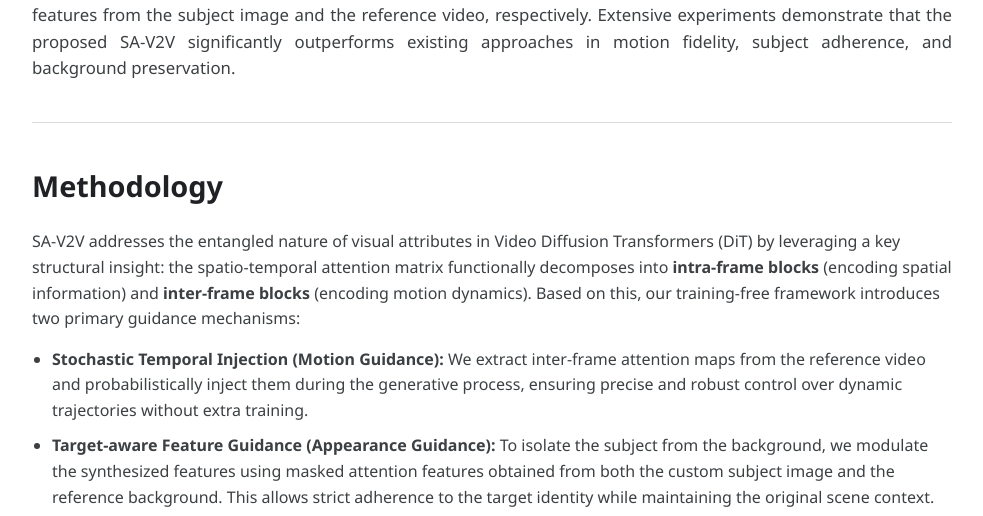
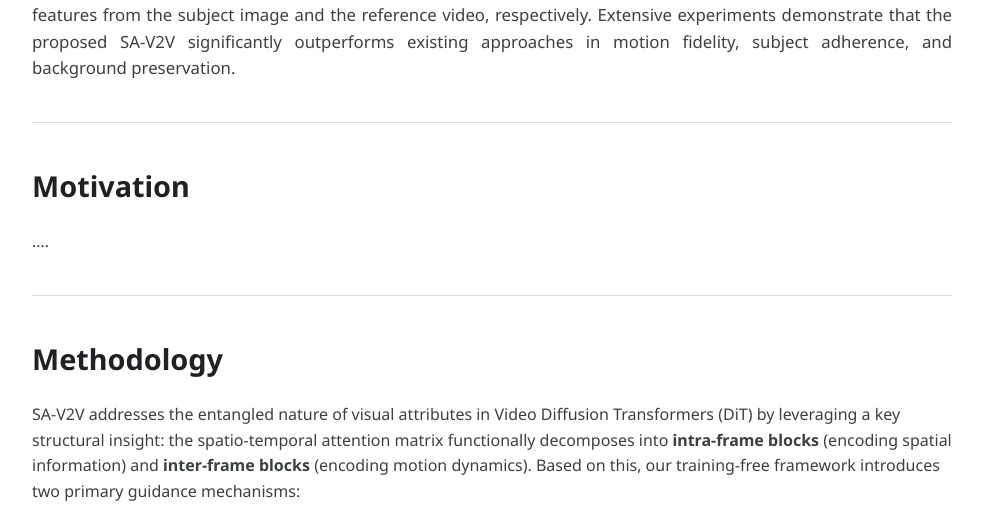
Before and after one commit to ParkSoobin1219/SA-V2V, a plain HTML site: page index.html in a window 1280 px wide. Shown: the part 1582-2098 px from the top of the page, without its empty margins (148-1131 px from the left). Drawn offline with nearby package versions, Linux system fonts and the light colour scheme; a web font is replaced by a local one.

Commit message:
Update index.html

```diff
--- a/index.html
+++ b/index.html
@@ -286,6 +286,14 @@
       </div>
     </section>
 
+    <!-- Motivation Section -->
+    <section id="motivation">
+      <h2>Motivation</h2>
+      <div class="motivation-text">
+        ....
+      </div>
+    </section>
+
     <!-- Method Section -->
     <section id="method">
       <h2>Methodology</h2>
```
